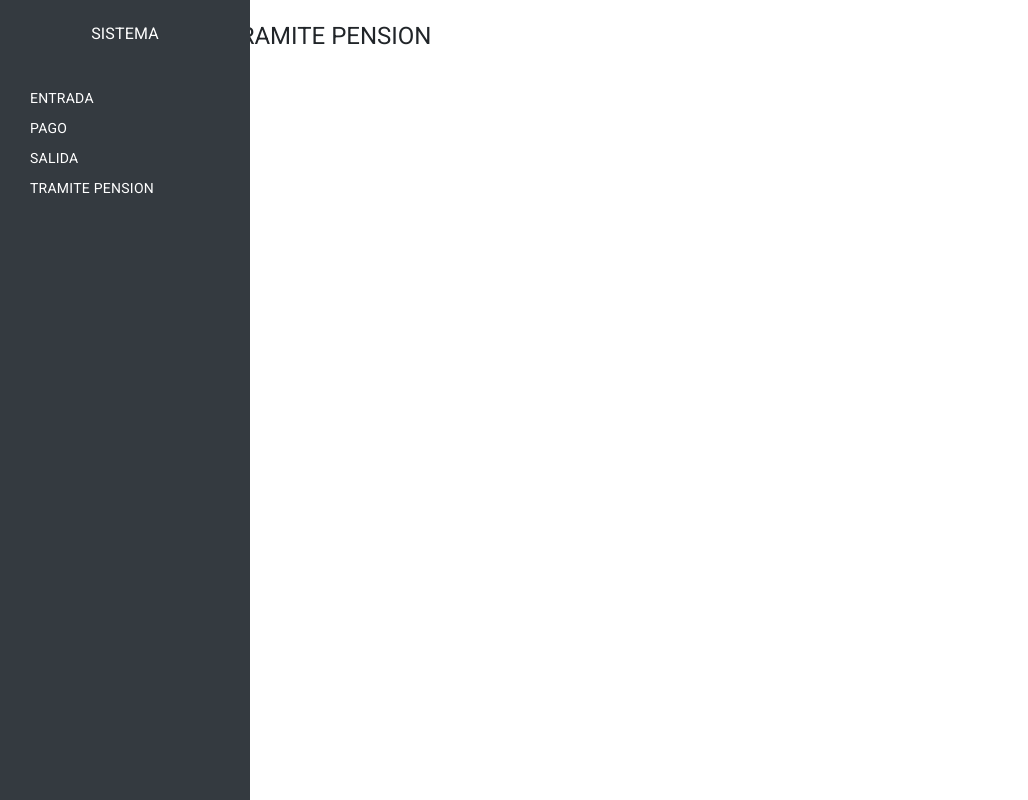
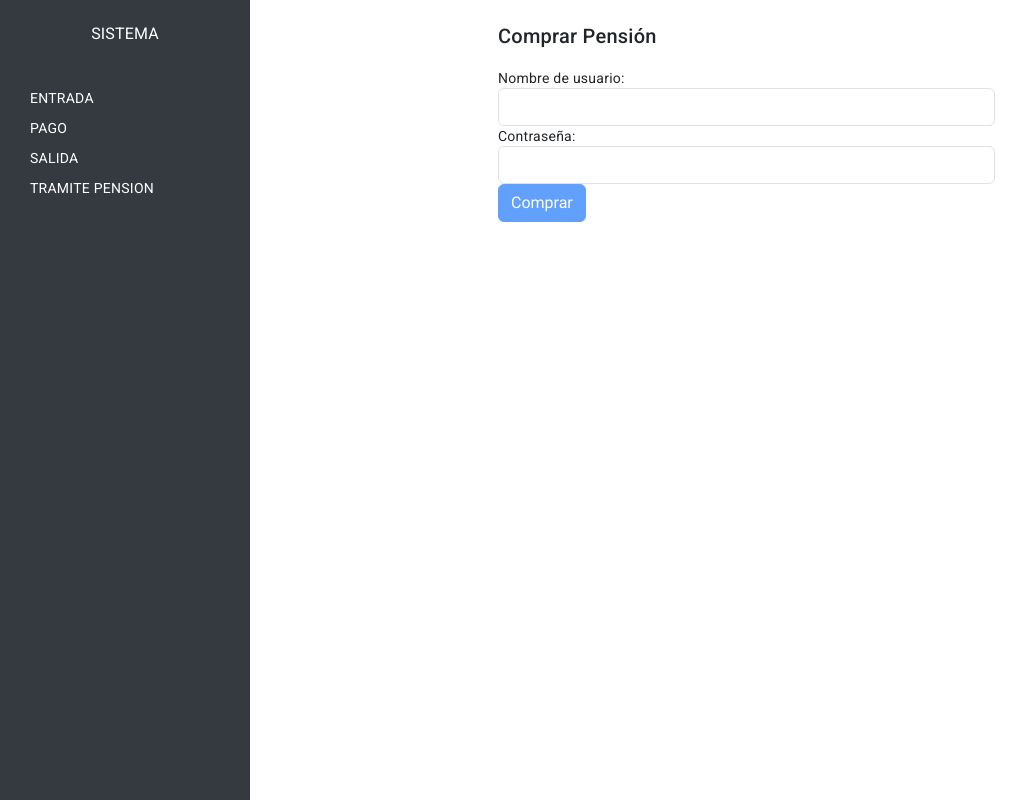
Before and after one commit to LuisAlvizo/Proyecto_Estacionamiento_Web, an Angular app: page /tramite in a window 1280 px wide. Shown: the whole page, without its empty margins (0-1028 px from the left). Built offline with nearby package versions, Linux system fonts and the light colour scheme.

Commit message:
avance tramite

```diff
--- a/package.json
+++ b/package.json
@@ -15,7 +15,7 @@
     "@angular/common": "^16.0.0",
     "@angular/compiler": "^16.0.0",
     "@angular/core": "^16.0.0",
-    "@angular/forms": "^16.0.0",
+    "@angular/forms": "^16.2.12",
     "@angular/material": "~16.2.14",
     "@angular/platform-browser": "^16.0.0",
     "@angular/platform-browser-dynamic": "^16.0.0",
@@ -23,6 +23,7 @@
     "@popperjs/core": "^2.11.8",
     "bootstrap": "^5.3.3",
     "jquery": "^3.7.1",
+    "ngx-toastr": "^18.0.0",
     "rxjs": "~7.8.0",
     "tslib": "^2.3.0",
     "zone.js": "~0.13.0"
--- a/src/app/app.module.ts
+++ b/src/app/app.module.ts
@@ -12,7 +12,9 @@ import { BrowserAnimationsModule } from '@angular/platform-browser/animations';
 import { TicketModalComponent } from './ticket-modal/ticket-modal.component';
 import { MatIconModule } from '@angular/material/icon';
 import { MatDialogModule } from '@angular/material/dialog';
+import { ToastrModule } from 'ngx-toastr';
 import { FormsModule } from '@angular/forms';
+import { ReactiveFormsModule } from '@angular/forms';
 
 
 @NgModule({
@@ -32,7 +34,9 @@ import { FormsModule } from '@angular/forms';
     MatDialogModule,
     MatIconModule,
     FormsModule,
-    BrowserAnimationsModule
+    ReactiveFormsModule,
+    BrowserAnimationsModule,
+    ToastrModule.forRoot()
   ],
   providers: [],
   bootstrap: [AppComponent]
--- a/src/app/entrada/entrada.component.css
+++ b/src/app/entrada/entrada.component.css
@@ -12,3 +12,15 @@
 .btn-generar-ticket:hover {
     background-color: #0056b3; /* Color más oscuro cuando se hace hover */
 }
+
+.col-md-10 {
+    display: flex;
+    flex-direction: column;
+    justify-content: center;
+    align-items: center;
+  }
+
+  .col-md-10 {
+    margin: auto;
+    text-align: center; /* Para centrar horizontalmente el contenido */
+  }
--- a/src/app/salida/salida.component.css
+++ b/src/app/salida/salida.component.css
@@ -0,0 +1,30 @@
+.container {
+    width: 50%;
+    margin: auto;
+    padding: 20px;
+    border: 1px solid #ccc;
+    border-radius: 5px;
+  }
+
+  .form-group {
+    margin-bottom: 20px;
+  }
+
+  .btn {
+    display: block;
+    width: 100%;
+    padding: 10px 0;
+    text-align: center;
+    border-radius: 5px;
+    background-color: #007bff;
+    color: #fff;
+    cursor: pointer;
+  }
+
+  .btn:hover {
+    background-color: #0056b3;
+  }
+
+  .btn:focus {
+    outline: none;
+  }
--- a/src/app/salida/salida.component.html
+++ b/src/app/salida/salida.component.html
@@ -7,9 +7,11 @@
             <br>
             <div class="container">
               <h2>Salida del Estacionamiento</h2>
-              <label for="codigoTicket">Código de Ticket:</label>
-              <input type="text" id="codigoTicket" [(ngModel)]="codigoTicket">
-              <button (click)="salirEstacionamiento()">Salir</button>
+              <div class="form-group">
+                <label for="codigoTicket">Código de Ticket:</label>
+                <input type="text" class="form-control" id="codigoTicket" [(ngModel)]="codigoTicket">
+              </div>
+              <button class="btn btn-primary" (click)="salirEstacionamiento()">Salir</button>
             </div>
 
         <router-outlet></router-outlet>
--- a/src/app/tramite-pension/tramite-pension.component.html
+++ b/src/app/tramite-pension/tramite-pension.component.html
@@ -5,8 +5,42 @@
       </div>
       <div class="col-md-10">
             <br>
-            <h1>TRAMITE PENSION</h1>
-        <router-outlet></router-outlet>
+            <div class="container">
+              <div class="row">
+                <div class="col-md-6 offset-md-3">
+                  <div *ngIf="!pensionComprada">
+                    <h2>Comprar Pensión</h2>
+                    <form (ngSubmit)="comprarPension()" #pensionForm="ngForm">
+                      <div class="form-group">
+                        <label for="username">Nombre de usuario:</label>
+                        <input type="text" id="username" class="form-control" name="username" [(ngModel)]="username" required>
+                      </div>
+                      <div class="form-group">
+                        <label for="password">Contraseña:</label>
+                        <input type="password" id="password" class="form-control" name="password" [(ngModel)]="password" required>
+                      </div>
+                      <button type="submit" class="btn btn-primary" [disabled]="pensionForm.invalid">Comprar</button>
+                    </form>
+                    <div *ngIf="errorMessage" class="alert alert-danger mt-3">
+                      {{ errorMessage }}
+                    </div>
+                  </div>
+                  <div *ngIf="pensionComprada">
+                    <h2>Detalle de la Pensión</h2>
+                    <div class="card">
+                      <div class="card-body">
+                        <p>Código de Pensión: {{ codigoPension }}</p>
+                        <p>Fecha de Compra: {{ fechaCompra }}</p>
+                        <p>Fecha de Fin: {{ fechaFin }}</p>
+                        <p>Precio: {{ precioPension }}</p>
+                      </div>
+                    </div>
+                    <button (click)="pagarPension()" class="btn btn-primary mt-3">Pagar</button>
+                  </div>
+                </div>
+              </div>
+            </div>
+                    <router-outlet></router-outlet>
       </div>
     </div>
   </div>
--- a/src/app/tramite-pension/tramite-pension.component.ts
+++ b/src/app/tramite-pension/tramite-pension.component.ts
@@ -1,4 +1,5 @@
 import { Component } from '@angular/core';
+import { HttpClient } from '@angular/common/http';
 
 @Component({
   selector: 'app-tramite-pension',
@@ -6,5 +7,52 @@ import { Component } from '@angular/core';
   styleUrls: ['./tramite-pension.component.css']
 })
 export class TramitePensionComponent {
+  username: string = '';
+  password: string = '';
+  errorMessage: string = '';
+  pensionComprada: boolean = false;
+  precioPension: number | undefined;
+  codigoPension: string | undefined;
+  fechaCompra: string | undefined;
+  fechaFin: string | undefined;
 
+  constructor(private http: HttpClient) {}
+
+  comprarPension(): void {
+    this.http.post<any>('http://localhost:21500/pension/comprar', { username: this.username, password: this.password })
+      .subscribe(
+        (response) => {
+          if (response.success) {
+            this.precioPension = response.tarifa;
+            this.codigoPension = response.codigo_pension;
+            this.fechaCompra = response.fecha_compra;
+            this.fechaFin = response.fecha_fin;
+            this.pensionComprada = true;
+          } else {
+            this.errorMessage = response.message;
+          }
+        },
+        (error) => {
+          console.error('Error:', error);
+          this.errorMessage = error.error.message;
+        }
+      );
+  }
+
+  pagarPension(): void {
+    this.http.post<any>('http://localhost:21500/pension/pagar', { username: this.username, password: this.password })
+      .subscribe(
+        (response) => {
+          if (response.success) {
+            // Procesar la respuesta del pago si es necesario
+          } else {
+            this.errorMessage = response.message;
+          }
+        },
+        (error) => {
+          console.error('Error:', error);
+          this.errorMessage = error.error.message;
+        }
+      );
+  }
 }
```
Also changed, not shown: src/app/pago/pago.component.css (line endings or trailing spaces), 1 other file (tests, documents, lock files or other folders).
